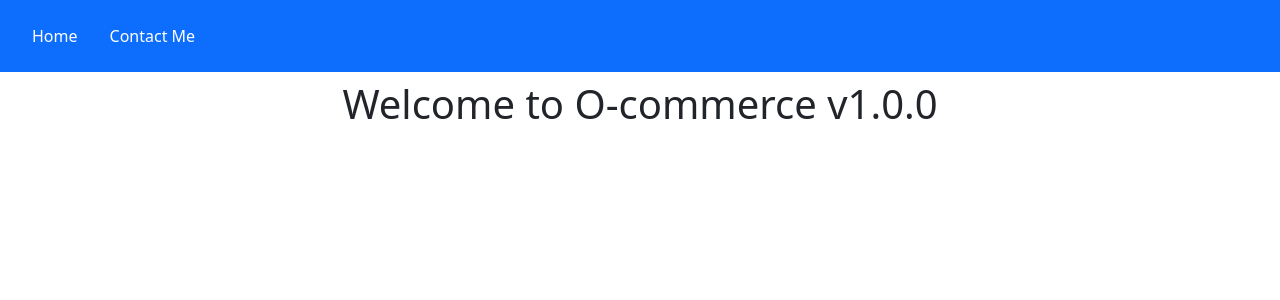
After one commit to onesinus/ready-brother-django, a Django app: page / in a window 1280 px wide. The commit adds this page. Shown: the top 300 px of the page. Run offline with Django 3.2, Linux system fonts and the light colour scheme; some libraries are stand-ins or nearby versions.

Commit message:
Add home

```diff
--- a/ocommerce/ocommerce/urls.py
+++ b/ocommerce/ocommerce/urls.py
@@ -15,8 +15,10 @@ Including another URLconf
 """
 from django.contrib import admin
 from django.urls import path, include
+from .views import HomeView
 
 urlpatterns = [
     path('admin/', admin.site.urls),
+    path('', HomeView.as_view(), name='home'),
     path('contactme/', include('contactme.urls'))
 ]
--- /dev/null
+++ b/ocommerce/ocommerce/views.py
@@ -0,0 +1,5 @@
+from django.views.generic import TemplateView
+
+
+class HomeView(TemplateView):
+    template_name = 'common/home.html'
--- a/ocommerce/templates/common/base.html
+++ b/ocommerce/templates/common/base.html
@@ -14,7 +14,7 @@
     <nav class="p-3 bg-primary">
         <ul class="nav">
           <li class="nav-item">
-            <a class="nav-link active text-white" aria-current="page" href="#">Home</a>
+            <a class="nav-link active text-white" aria-current="page" href="{% url 'home' %}">Home</a>
           </li>
           <li class="nav-item">
             <a class="nav-link  text-white" href="{% url 'contactme-list' %}">Contact Me</a>
--- /dev/null
+++ b/ocommerce/templates/common/home.html
@@ -0,0 +1,5 @@
+{% extends "common/base.html" %}
+
+{% block content %}
+<h1 class="text-center">Welcome to O-commerce v1.0.0</h1>
+{% endblock %}
```
Also changed, not shown: 1 other file.
